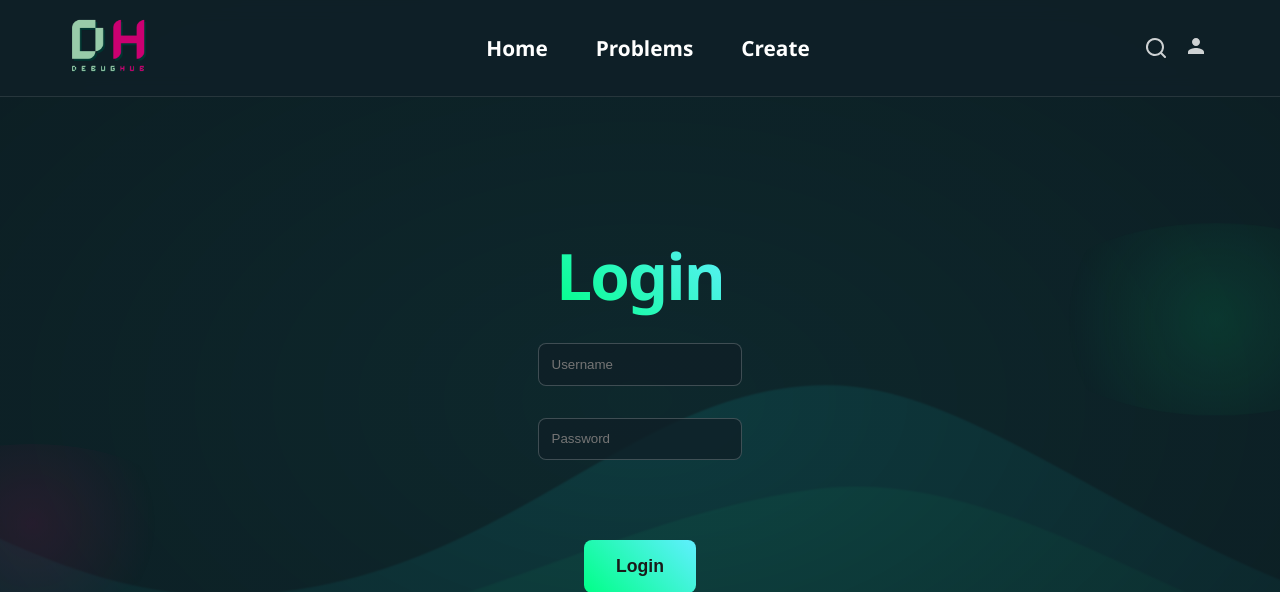
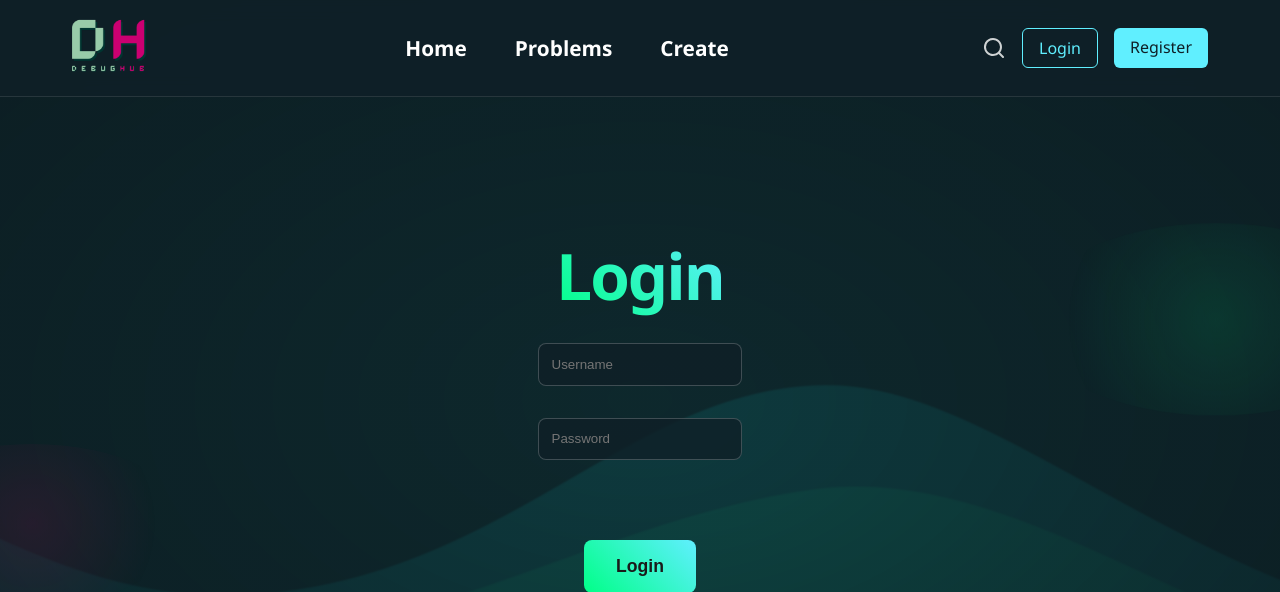
Before and after one commit to stas-zatushevskii/HAKATON, a Django app: page /login/ in a window 1280 px wide; the page is wider, and only the part inside the window is pictured. Shown: the top 592 px of that part. Run offline with Django 5.2, Linux system fonts and the light colour scheme.

Commit message:
Implemented user authentication features: added login and logout views, integrated custom forms for login and registration, and updated templates to reflect authentication state. Enhanced error handling and success messages for user feedback.

```diff
--- a/hakaton/hakaton/urls.py
+++ b/hakaton/hakaton/urls.py
@@ -23,4 +23,5 @@ urlpatterns = [
     path('', views.index, name='index'),
     path('login/', views.login, name='login'),
     path('register/', views.register, name='register'),
+    path('logout/', views.logout, name='logout'),
 ]
--- a/hakaton/hakaton/views.py
+++ b/hakaton/hakaton/views.py
@@ -1,11 +1,43 @@
-from django.shortcuts import render
+from django.shortcuts import render, redirect
+from django.contrib.auth import authenticate, login as auth_login, logout as auth_logout
+from django.contrib import messages
+from users.forms import CustomLoginForm, CustomRegistrationForm
 
 # Create your views here.
 def index(request):
     return render(request, 'index.html')
 
 def login(request):
-    return render(request, 'login.html')
+    if request.method == 'POST':
+        form = CustomLoginForm(request, data=request.POST)
+        if form.is_valid():
+            username = form.cleaned_data.get('username')
+            password = form.cleaned_data.get('password')
+            user = authenticate(username=username, password=password)
+            if user is not None:
+                auth_login(request, user)
+                return redirect('index')  # Redirect to home page after successful login
+        else:
+            # Form is not valid, errors will be displayed in template
+            pass
+    else:
+        form = CustomLoginForm()
+
+    return render(request, 'login.html', {'form': form})
 
 def register(request):
-    return render(request, 'register.html')
+    if request.method == 'POST':
+        form = CustomRegistrationForm(request.POST)
+        if form.is_valid():
+            user = form.save()
+            username = form.cleaned_data.get('username')
+            messages.success(request, f'Account was created for {username}!')
+            return redirect('login')  # Redirect to login page after successful registration
+    else:
+        form = CustomRegistrationForm()
+
+    return render(request, 'register.html', {'form': form})
+
+def logout(request):
+    auth_logout(request)
+    return redirect('index')
--- a/hakaton/templates/base.html
+++ b/hakaton/templates/base.html
@@ -26,14 +26,18 @@
                 <svg class="icon" fill="currentColor" viewBox="0 0 24 24">
                     <path d="M21.71 20.29L18 16.61A9 9 0 1 0 16.61 18l3.68 3.68a1 1 0 0 0 1.42 0 1 1 0 0 0 0-1.39ZM11 18a7 7 0 1 1 7-7 7 7 0 0 1-7 7Z"/>
                 </svg>
-                <div class="user-dropdown">
-                    <svg class="icon dropdown-toggle" fill="currentColor" viewBox="0 0 24 24">
-                        <path d="M12 12c2.21 0 4-1.79 4-4s-1.79-4-4-4-4 1.79-4 4 1.79 4 4 4zm0 2c-2.67 0-8 1.34-8 4v2h16v-2c0-2.66-5.33-4-8-4z"/>
-                    </svg>
-                    <div class="dropdown-menu">
-                        <a href="{% url 'login' %}" class="dropdown-item">Login</a>
-                        <a href="{% url 'register' %}" class="dropdown-item">Register</a>
-                    </div>
+                <div class="auth-container">
+                    {% if user.is_authenticated %}
+                        <div class="user-profile">
+                            <span class="user-name">{{ user.username }}</span>
+                            <a href="{% url 'logout' %}" class="auth-btn login-btn">Logout</a>
+                        </div>
+                    {% else %}
+                        <div class="auth-buttons">
+                            <a href="{% url 'login' %}" class="auth-btn login-btn">Login</a>
+                            <a href="{% url 'register' %}" class="auth-btn register-btn">Register</a>
+                        </div>
+                    {% endif %}
                 </div>
             </div>
         </div>
@@ -43,92 +47,53 @@
     {% endblock %}
 
     <style>
-        /* User Dropdown Styles */
-        .user-dropdown {
-            position: relative;
-            display: inline-block;
+        .auth-container {
+            display: flex;
+            align-items: center;
         }
 
-        .dropdown-menu {
-            position: absolute;
-            top: 100%;
-            right: 0;
-            background: rgba(15, 32, 39, 0.95);
-            backdrop-filter: blur(10px);
-            border: 1px solid rgba(255, 255, 255, 0.1);
-            border-radius: 8px;
-            min-width: 120px;
-            opacity: 0;
-            visibility: hidden;
-            transform: translateY(-10px);
-            transition: all 0.3s ease;
-            z-index: 1000;
-            box-shadow: 0 4px 20px rgba(0, 0, 0, 0.3);
+        .auth-buttons {
+            display: flex;
+            gap: 1rem;
         }
 
-        .user-dropdown:hover .dropdown-menu {
-            opacity: 1;
-            visibility: visible;
-            transform: translateY(0);
+        .auth-btn {
+            padding: 0.5rem 1rem;
+            border-radius: 6px;
+            font-weight: 500;
+            text-decoration: none;
+            transition: all 0.3s ease;
         }
 
-        .dropdown-item {
-            display: block;
-            padding: 0.75rem 1rem;
-            color: #ffffff;
-            text-decoration: none;
-            font-weight: 500;
-            font-size: 0.9rem;
-            transition: all 0.3s ease;
-            border-bottom: 1px solid rgba(255, 255, 255, 0.1);
+        .login-btn {
+            background: transparent;
+            color: #60efff;
+            border: 1px solid #60efff;
         }
 
-        .dropdown-item:last-child {
-            border-bottom: none;
+        .login-btn:hover {
+            background: rgba(96, 239, 255, 0.1);
         }
 
-        .dropdown-item:hover {
-            background: rgba(96, 239, 255, 0.1);
-            color: #60efff;
+        .register-btn {
+            background: #60efff;
+            color: #0f2027;
         }
 
-        .dropdown-toggle {
-            cursor: pointer;
+        .register-btn:hover {
+            background: #4cd9ff;
+        }
+
+        .user-profile {
+            display: flex;
+            align-items: center;
+            gap: 0.5rem;
+            color: #ffffff;
+        }
+
+        .user-name {
+            font-weight: 500;
         }
     </style>
-
-    <script>
-        // Optional: Add click functionality for mobile/touch devices
-        document.addEventListener('DOMContentLoaded', function() {
-            const dropdown = document.querySelector('.user-dropdown');
-            const dropdownToggle = dropdown.querySelector('.dropdown-toggle');
-            const dropdownMenu = dropdown.querySelector('.dropdown-menu');
-
-            // Toggle dropdown on click for mobile devices
-            dropdownToggle.addEventListener('click', function(e) {
-                e.preventDefault();
-                e.stopPropagation();
-
-                if (dropdownMenu.style.opacity === '1') {
-                    dropdownMenu.style.opacity = '0';
-                    dropdownMenu.style.visibility = 'hidden';
-                    dropdownMenu.style.transform = 'translateY(-10px)';
-                } else {
-                    dropdownMenu.style.opacity = '1';
-                    dropdownMenu.style.visibility = 'visible';
-                    dropdownMenu.style.transform = 'translateY(0)';
-                }
-            });
-
-            // Close dropdown when clicking outside
-            document.addEventListener('click', function(e) {
-                if (!dropdown.contains(e.target)) {
-                    dropdownMenu.style.opacity = '0';
-                    dropdownMenu.style.visibility = 'hidden';
-                    dropdownMenu.style.transform = 'translateY(-10px)';
-                }
-            });
-        });
-    </script>
 </body>
 </html>
--- a/hakaton/templates/login.html
+++ b/hakaton/templates/login.html
@@ -10,14 +10,24 @@
         <form method="post" action="{% url 'login' %}" class="login-form">
             {% csrf_token %}
             <div class="form-group">
-                <input type="text" name="username" class="form-control" placeholder="Username" required>
+                {{ form.username }}
             </div>
             <div class="form-group">
-                <input type="password" name="password" class="form-control" placeholder="Password" required>
+                {{ form.password }}
             </div>
-            {% if error %}
+            {% if form.non_field_errors %}
             <div class="alert alert-danger">
-                {{ error }}
+                {{ form.non_field_errors }}
+            </div>
+            {% endif %}
+            {% if form.username.errors %}
+            <div class="alert alert-danger">
+                {{ form.username.errors }}
+            </div>
+            {% endif %}
+            {% if form.password.errors %}
+            <div class="alert alert-danger">
+                {{ form.password.errors }}
             </div>
             {% endif %}
             <div class="cta-buttons">
--- /dev/null
+++ b/hakaton/users/forms.py
@@ -0,0 +1,65 @@
+from django import forms
+from django.contrib.auth.forms import UserCreationForm, AuthenticationForm
+from django.contrib.auth.models import User
+
+
+class CustomLoginForm(AuthenticationForm):
+    username = forms.CharField(
+        max_length=254,
+        widget=forms.TextInput(attrs={
+            'class': 'form-control',
+            'placeholder': 'Username',
+            'required': True
+        })
+    )
+    password = forms.CharField(
+        widget=forms.PasswordInput(attrs={
+            'class': 'form-control',
+            'placeholder': 'Password',
+            'required': True
+        })
+    )
+
+
+class CustomRegistrationForm(UserCreationForm):
+    email = forms.EmailField(
+        required=True,
+        widget=forms.EmailInput(attrs={
+            'class': 'form-control',
+            'placeholder': 'Email',
+            'required': True
+        })
+    )
+    username = forms.CharField(
+        max_length=150,
+        widget=forms.TextInput(attrs={
+            'class': 'form-control',
+            'placeholder': 'Username',
+            'required': True
+        })
+    )
+    password1 = forms.CharField(
+        widget=forms.PasswordInput(attrs={
+            'class': 'form-control',
+            'placeholder': 'Password',
+            'required': True
+        })
+    )
+    password2 = forms.CharField(
+        widget=forms.PasswordInput(attrs={
+            'class': 'form-control',
+            'placeholder': 'Confirm Password',
+            'required': True
+        })
+    )
+
+    class Meta:
+        model = User
+        fields = ('username', 'email', 'password1', 'password2')
+
+    def save(self, commit=True):
+        user = super().save(commit=False)
+        user.email = self.cleaned_data['email']
+        if commit:
+            user.save()
+        return user
```
Also changed, not shown: hakaton/templates/register.html (+46 -6 lines), hakaton/db.sqlite3, hakaton/users/migrations/0001_initial.py (added).
